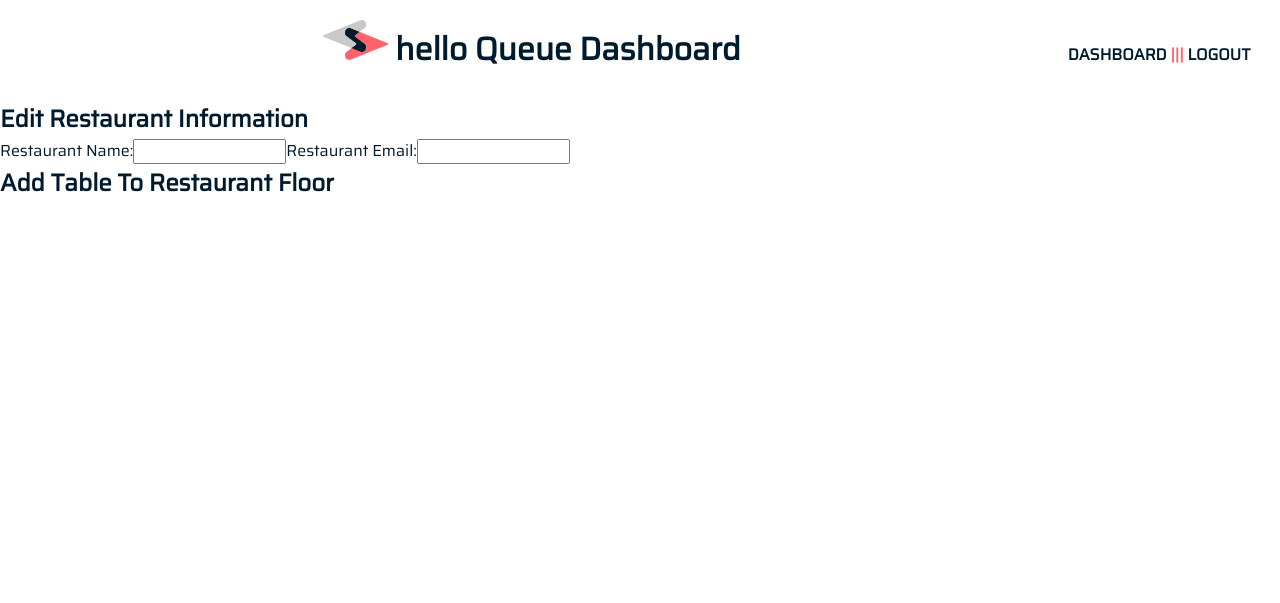
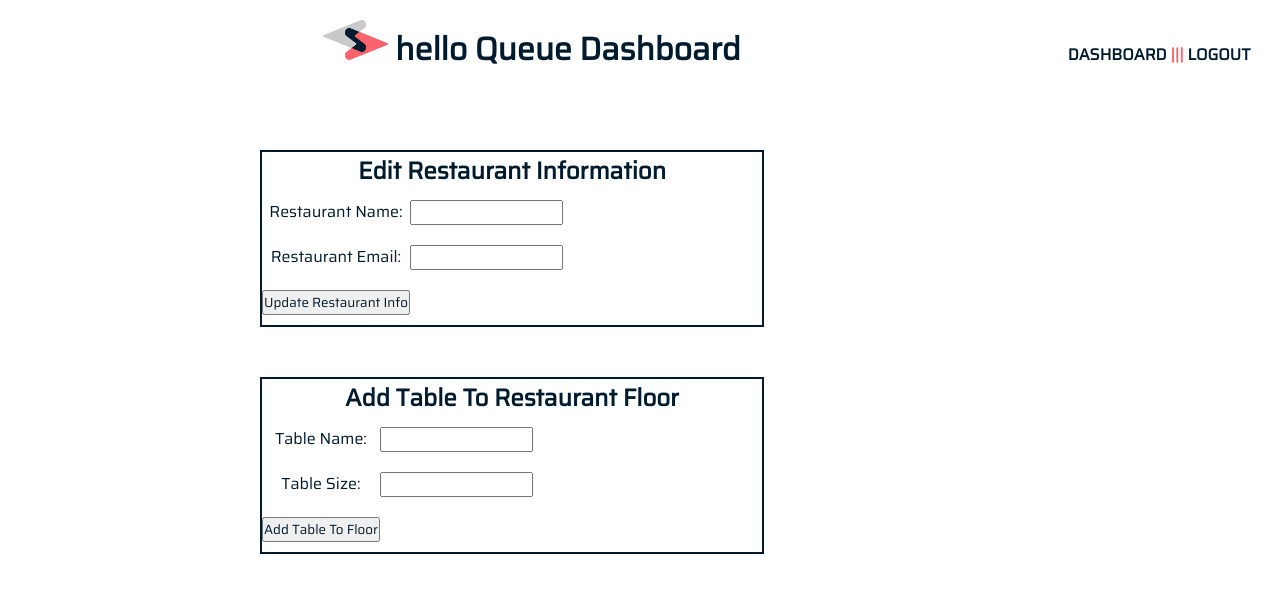
Before and after one commit to MorganLee909/restaurant-queue, a Django app: template apps/restaurants/templates/restaurants/editRestaurant.html in a window 1280 px wide. Shown: the top 603 px of the page. Run offline with Django 3.2, Linux system fonts and the light colour scheme; the template is opened without the code that fills it: values that come from a table or form of the project are taken from there, others are empty; data comes from the database, SQL or seed files in the repository; parts of the project's set-up code (start-up, migrations or seed data) failed here and were passed over.

Commit message:
added edit restaurant and add table front end

```diff
--- a/apps/restaurants/static/restaurants/css/edit.css
+++ b/apps/restaurants/static/restaurants/css/edit.css
@@ -34,22 +34,34 @@ span {
     font-weight: bold;
 }
 .container {
-    width: 100%;
+    width: 80%;
     display: inline-block;
+    align-content: center;
 }
 
-form{
-    display: table;
+.editBox {
+    width: 500px;
+    margin: 50px auto;
+    text-align: center;
+    border: 2px solid rgb(0,27,45);
 }
 
-p {
+form {
+    display: table;
+    border: 1 px solid rgb(0,27,45);
+}
+
+.editBox form p {
     display: table-row;
 }
 
-label {
+.editBox label {
     display: table-cell;
+    margin: 10px auto;
+
 }
 
-input {
+.editBox input {
     display: table-cell;
+    margin: 10px auto;
 }
--- a/apps/restaurants/templates/restaurants/editRestaurant.html
+++ b/apps/restaurants/templates/restaurants/editRestaurant.html
@@ -19,27 +19,35 @@
     <div class = "container">
         <div class = "editBox">
             <h2>Edit Restaurant Information</h2>
-                <form>
+                <form action="/restaurants/{{restaurant.id}}/edit" method="POST">
+                    {% csrf_token %}
                     <p>
-                    <label>Restaurant Name:</label><input type="text" name="name">
-                    <label>Restaurant Email:</label><input type="text" name="name">
+                    <label>Restaurant Name:</label>
+                    <input type="text" name="name">
                     </p>
+                    <p>
+                    <label>Restaurant Email:</label>
+                    <input type="text" name="name">
+                    </p>
+                    <input type="submit" value="Update Restaurant Info">
                 </form>
-
-
-
-        </div>
-        <div class = "editBox">
-            <form>
-                    <h2>Add Table To Restaurant Floor</h2>
-
-
-            </form>
-
-
-
         </div>
 
+        <div class = "editBox">
+            <h2>Add Table To Restaurant Floor</h2>
+                <form action="/restaurants/tables/new" method="POST">
+                {% csrf_token %}
+                <p>
+                    <label>Table Name:</label>
+                    <input type="text" name="tableName">
+                </p>
+                <p>
+                    <label>Table Size:</label>
+                    <input type="text" name="tableSize">
+                </p>
+                <input type="submit" value="Add Table To Floor">
+                </form>
+        </div>
     </div>
 </body>
 </html>
```
